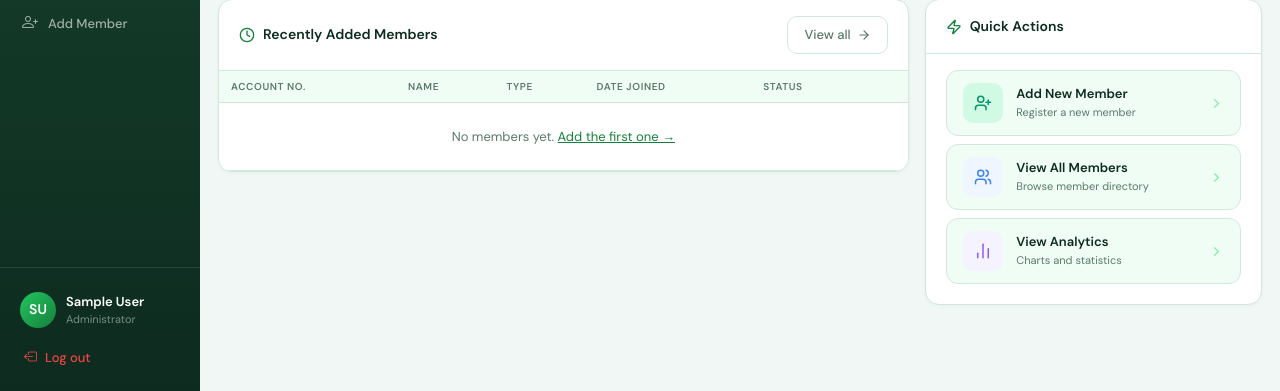
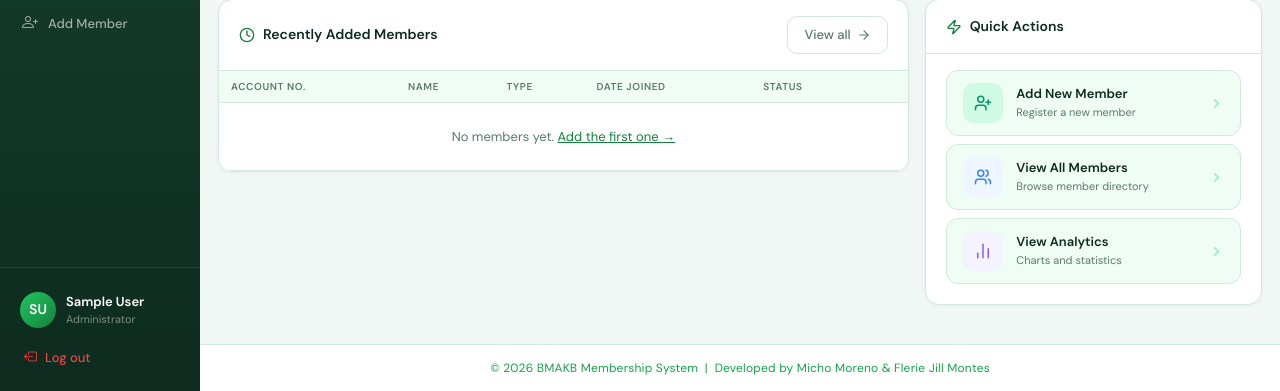
Before and after one commit to mAkOy34-mors/bmakb_system, a Django app: page / in a window 1280 px wide. Shown: the part 409-800 px from the top of the page. Run offline with Django 5.2, Linux system fonts and the light colour scheme; the visitor is signed in with stand-in values (Sample User, id 1).

Commit message:
Add footer

```diff
--- a/static/css/base.css
+++ b/static/css/base.css
@@ -893,3 +893,14 @@ body {
 .sidebar-nav::-webkit-scrollbar-track-piece {
   margin: 4px 0;
 }
+
+/* ── Site Footer ──────────────────────────────────── */
+.site-footer {
+  text-align: center;
+  padding: 14px 28px;
+  font-size: 12px;
+  color: #16a34a;
+  border-top: 1px solid var(--border);
+  background: var(--card);
+  letter-spacing: 0.2px;
+}
--- a/templates/base.html
+++ b/templates/base.html
@@ -122,6 +122,11 @@
 
     {% block content %}{% endblock %}
   </div>
+
+  <footer class="site-footer">
+    &copy; 2026 BMAKB Membership System &nbsp;|&nbsp; Developed by Micho Moreno &amp; Flerie Jill Montes
+  </footer>
+
 </main>
 
 <script src="https://cdn.jsdelivr.net/npm/bootstrap@5.3.0/dist/js/bootstrap.bundle.min.js"></script>
```
